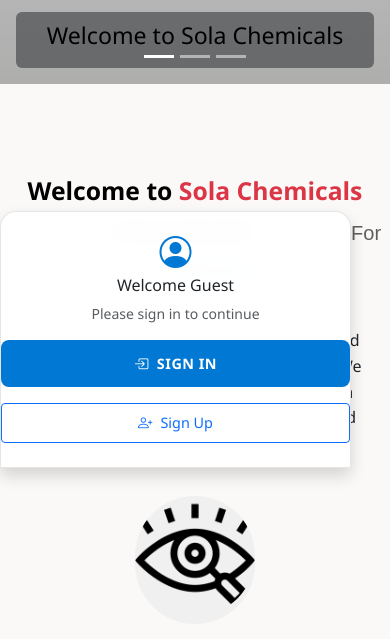
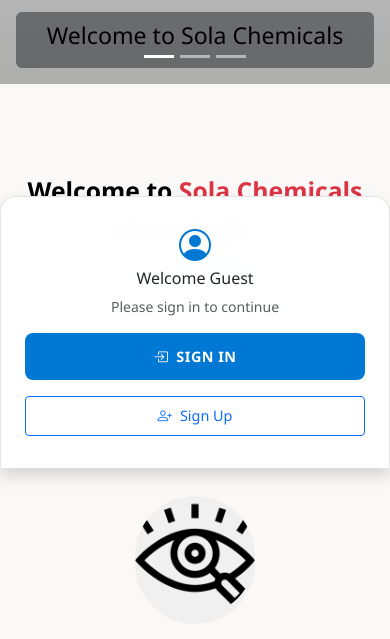
Before and after one commit to asurpbs/sola-chemicals-ecommerce-platform, a PHP site: page / in a window 390 px wide, after a click that opens the changed part. Shown: the part 376-1015 px from the top of the page. Run offline with PHP 8.4, Linux system fonts and the light colour scheme; data comes from the database, SQL or seed files in the repository; a stand-in replaces the project's code that opens the database connection.

Commit message:
feat: enhance mobile dropdown styling for improved usability and accessibility

```diff
--- a/assets/css/style.css
+++ b/assets/css/style.css
@@ -455,6 +455,26 @@
   }
 }
 
+@media (max-width: 991.98px) {
+    .dropdown-menu.mobile-dropdown {
+        position: fixed !important;
+        left: 0 !important;
+        right: 0 !important;
+        bottom: 0 !important;
+        top: auto !important;
+        transform: none !important;
+        width: 100% !important;
+        max-width: 100% !important;
+        margin: 0 !important;
+        padding: 1.5rem;
+        border-radius: 1rem 1rem 0 0;
+        border-bottom: 0;
+        background: rgba(255, 255, 255, 0.98);
+        backdrop-filter: blur(10px);
+        -webkit-backdrop-filter: blur(10px);
+    }
+}
+
 /* Button Styling */
 .btn {
   border-radius: var(--fluent-radius);
--- a/components/home-header.php
+++ b/components/home-header.php
@@ -120,7 +120,7 @@
                         <i class="fa fa-user"></i>
                     <?php endif; ?>
                 </button>
-                <div class="dropdown-menu" aria-labelledby="mobileProfileDropdown">
+                <div class="dropdown-menu mobile-dropdown" aria-labelledby="mobileProfileDropdown">
                     <?php if ($is_logged_in): ?>
                         <div class="text-center">
                             <i class="bi bi-person-circle auth-icon"></i>
```
